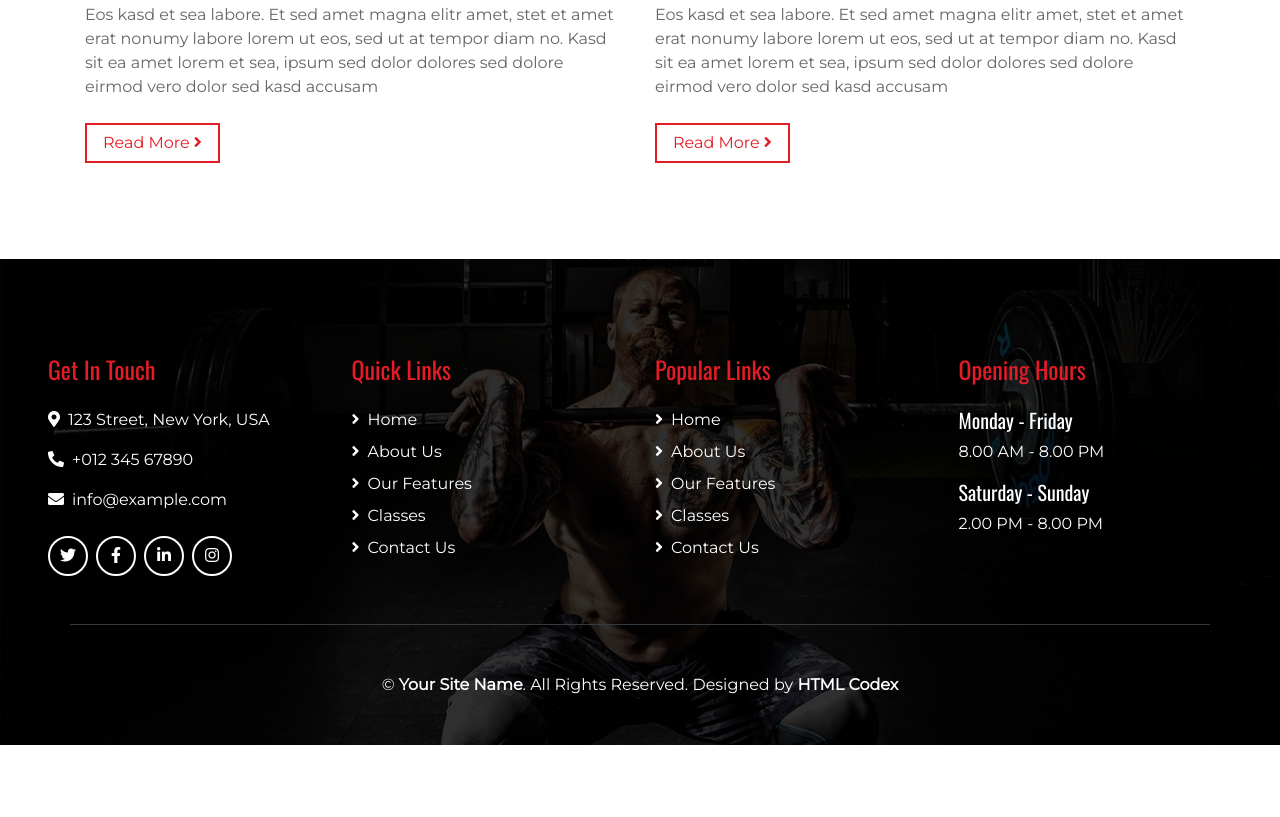
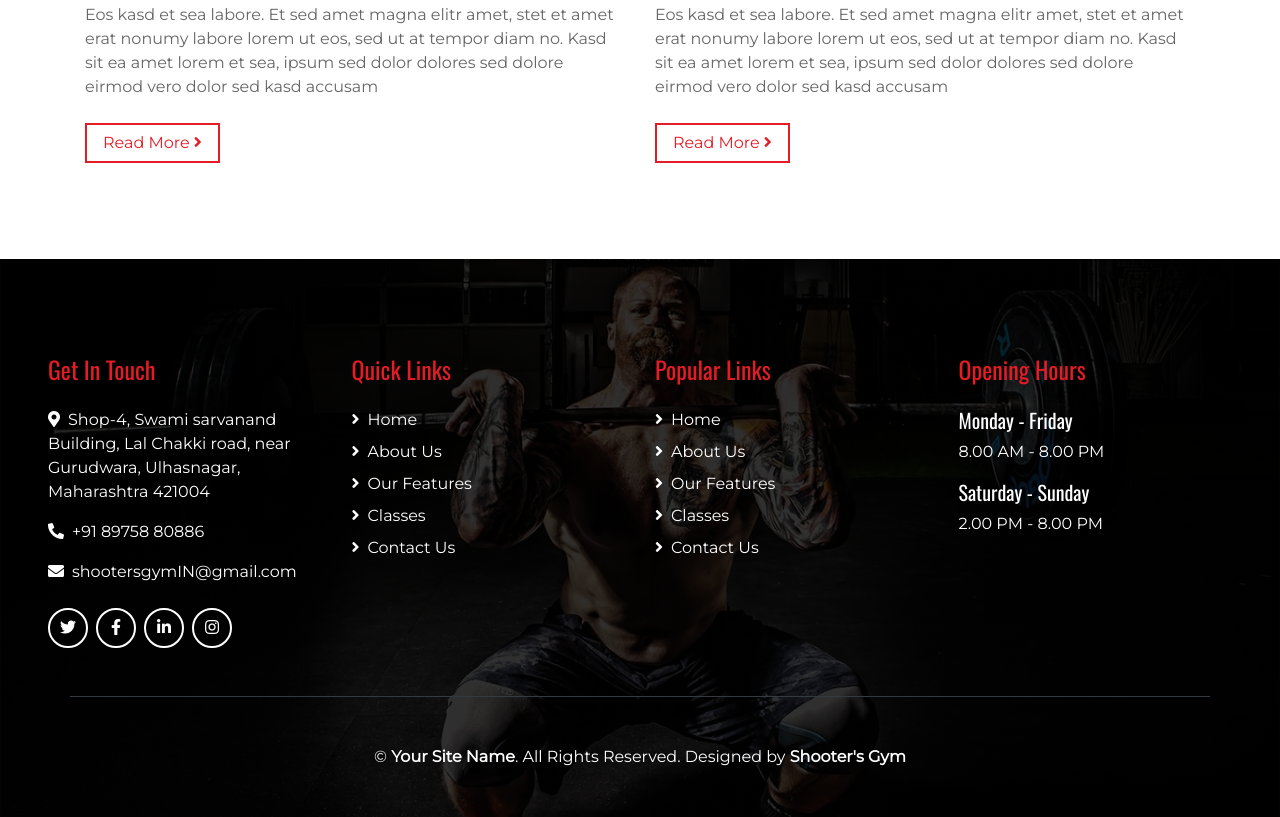
Before and after one commit to NeoZ666/BCE-Technical-Project, a plain HTML site: page index.html in a window 1280 px wide. Shown: the part 6743-7560 px from the top of the page. Before the commit the page ends 7488 px from the top, so only its background shows below. Drawn offline with nearby package versions, Linux system fonts and the light colour scheme; files that its build step writes are made by us from their sources; files whose address does not match are found by name.

Commit message:
Second commit

```diff
--- a/index.html
+++ b/index.html
@@ -887,9 +887,9 @@
         <div class="row pt-5">
             <div class="col-lg-3 col-md-6 mb-5">
                 <h4 class="text-primary mb-4">Get In Touch</h4>
-                <p><i class="fa fa-map-marker-alt mr-2"></i>123 Street, New York, USA</p>
-                <p><i class="fa fa-phone-alt mr-2"></i>+012 345 67890</p>
-                <p><i class="fa fa-envelope mr-2"></i>info@example.com</p>
+                <p><i class="fa fa-map-marker-alt mr-2"></i>Shop-4, Swami sarvanand Building, Lal Chakki road, near Gurudwara, Ulhasnagar, Maharashtra 421004</p>
+                <p><i class="fa fa-phone-alt mr-2"></i>+91 89758 80886</p>
+                <p><i class="fa fa-envelope mr-2"></i>shootersgymIN@gmail.com</p>
                 <div class="d-flex justify-content-start mt-4">
                     <a class="btn btn-outline-light rounded-circle text-center mr-2 px-0" style="width: 40px; height: 40px;" href="#"><i class="fab fa-twitter"></i></a>
                     <a class="btn btn-outline-light rounded-circle text-center mr-2 px-0" style="width: 40px; height: 40px;" href="#"><i class="fab fa-facebook-f"></i></a>
@@ -928,7 +928,7 @@
         <div class="container border-top border-dark pt-5">
             <p class="m-0 text-center text-white">
                 &copy; <a class="text-white font-weight-bold" href="#">Your Site Name</a>. All Rights Reserved. Designed by
-                <a class="text-white font-weight-bold" href="https://htmlcodex.com">HTML Codex</a>
+                <a class="text-white font-weight-bold" href="https://htmlcodex.com">Shooter's Gym</a>
             </p>
         </div>
     </div>
```
Also changed, not shown: LICENSE.txt (deleted), READ-ME.txt (deleted), gym-website-template.jpg (deleted), screenshots/bmi.png (added), screenshots/image.png (added), screenshots/subs.png (added), 1 other file.
